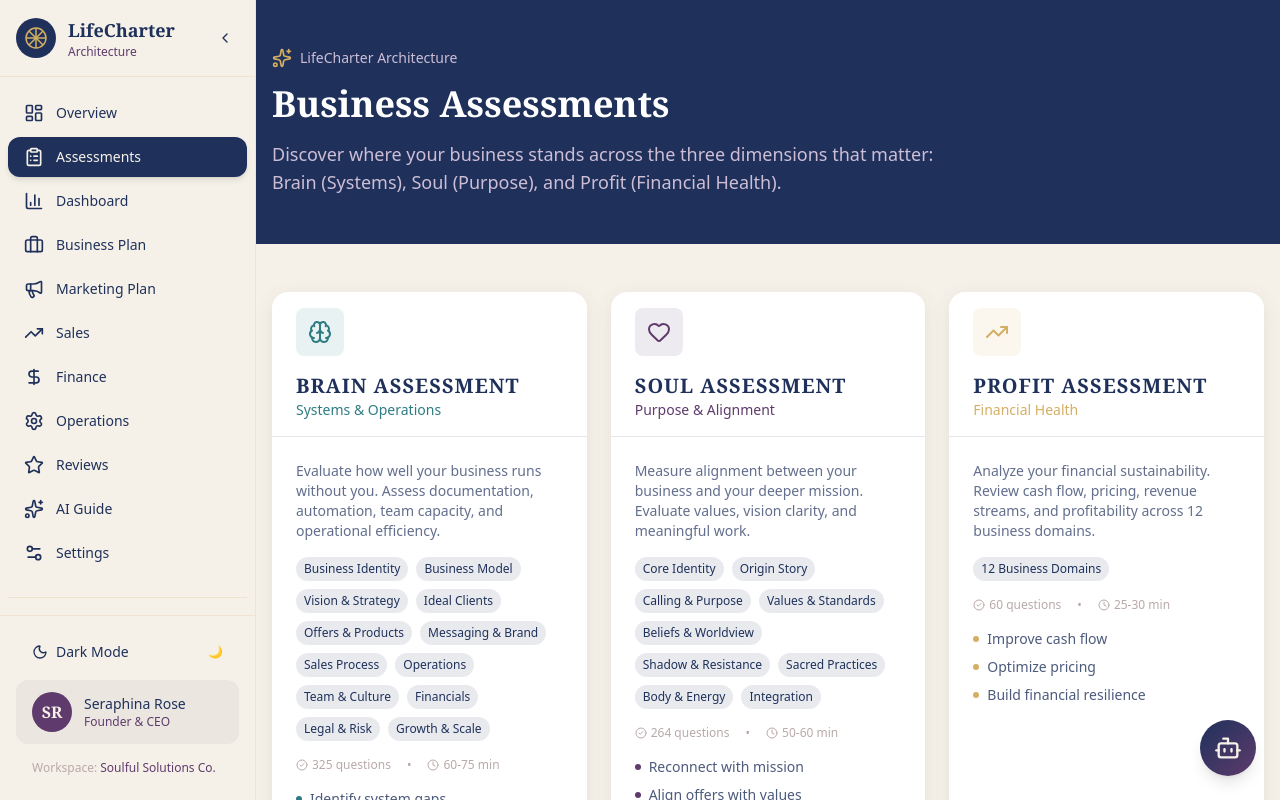
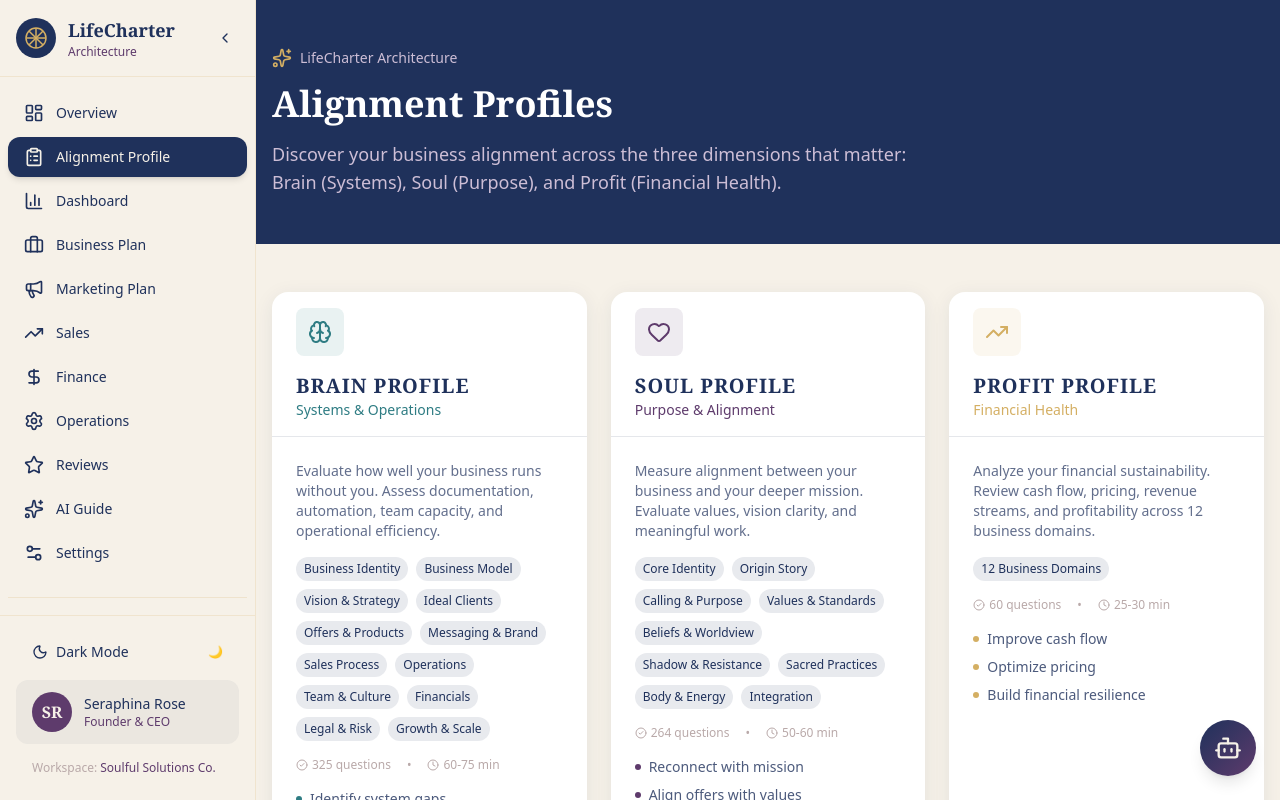
Before and after one commit to ButterflyBabs/LifeCharter-Architecture, a Next.js app: page /assessments in a window 1280 px wide. Shown: the top 800 px of the page. Built offline with nearby package versions, Linux system fonts and the light colour scheme.

Commit message:
Rename Assessments to Alignment Profile in navigation and page content

```diff
--- a/src/app/assessments/page.tsx
+++ b/src/app/assessments/page.tsx
@@ -5,14 +5,14 @@ import { Button } from "@/components/ui/Button";
 import { Brain, Heart, TrendingUp, ArrowRight, Sparkles, Zap, CheckCircle2, Clock } from "lucide-react";
 
 export const metadata: Metadata = {
-  title: "Assessments | LifeCharter Architecture",
-  description: "Assess your business across Brain (Systems), Soul (Purpose), and Profit (Financial Health) dimensions.",
+  title: "Alignment Profile | LifeCharter Architecture",
+  description: "Discover your business alignment across Brain (Systems), Soul (Purpose), and Profit (Financial Health) dimensions.",
 };
 
-const assessments = [
+const alignmentProfiles = [
   {
     id: "brain",
-    title: "Brain Assessment",
+    title: "Brain Profile",
     subtitle: "Systems & Operations",
     description: "Evaluate how well your business runs without you. Assess documentation, automation, team capacity, and operational efficiency.",
     icon: Brain,
@@ -29,7 +29,7 @@ const assessments = [
   },
   {
     id: "soul",
-    title: "Soul Assessment",
+    title: "Soul Profile",
     subtitle: "Purpose & Alignment",
     description: "Measure alignment between your business and your deeper mission. Evaluate values, vision clarity, and meaningful work.",
     icon: Heart,
@@ -46,7 +46,7 @@ const assessments = [
   },
   {
     id: "profit",
-    title: "Profit Assessment",
+    title: "Profit Profile",
     subtitle: "Financial Health",
     description: "Analyze your financial sustainability. Review cash flow, pricing, revenue streams, and profitability across 12 business domains.",
     icon: TrendingUp,
@@ -74,10 +74,10 @@ export default function AssessmentsPage() {
             <span className="text-sm font-medium text-[#CDBED6]">LifeCharter Architecture</span>
           </div>
           <h1 className="text-3xl md:text-4xl font-bold mb-4">
-            Business Assessments
+            Alignment Profiles
           </h1>
           <p className="text-lg text-[#CDBED6] max-w-2xl">
-            Discover where your business stands across the three dimensions that matter:
+            Discover your business alignment across the three dimensions that matter:
             Brain (Systems), Soul (Purpose), and Profit (Financial Health).
           </p>
         </div>
@@ -86,7 +86,7 @@ export default function AssessmentsPage() {
       {/* Assessment Cards */}
       <div className="max-w-6xl mx-auto px-4 py-12">
         <div className="grid md:grid-cols-3 gap-6">
-          {assessments.map((assessment) => (
+          {alignmentProfiles.map((assessment) => (
             <Card
               key={assessment.id}
               className="border-[#D4AF63]/20 hover:border-[#D4AF63]/50 transition-all duration-300 hover:shadow-lg flex flex-col"
--- a/src/components/layout/CollapsibleSidebar.tsx
+++ b/src/components/layout/CollapsibleSidebar.tsx
@@ -37,7 +37,7 @@ import {
 
 const navigationItems = [
   { id: "overview", label: "Overview", icon: LayoutDashboard, href: "/" },
-  { id: "assessments", label: "Assessments", icon: ClipboardList, href: "/assessments" },
+  { id: "alignment-profile", label: "Alignment Profile", icon: ClipboardList, href: "/assessments" },
   { id: "dashboard", label: "Dashboard", icon: BarChart3, href: "/dashboard" },
   { id: "business-plan", label: "Business Plan", icon: Briefcase, href: "/business-plan" },
   { id: "marketing-plan", label: "Marketing Plan", icon: Megaphone, href: "/marketing-plan" },
```
